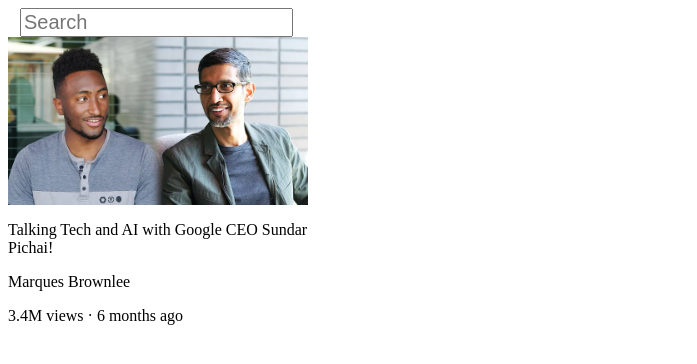
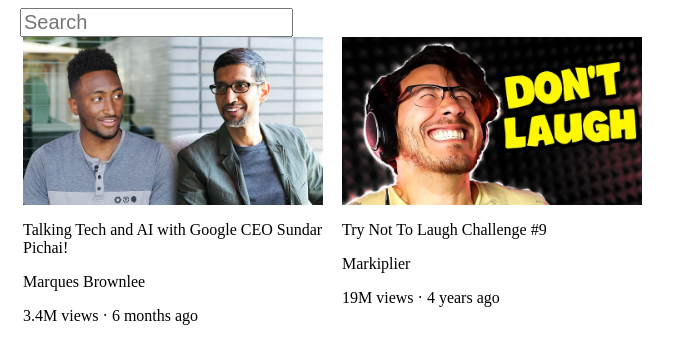
Before and after one commit to pratikrawat27/HTML---CSS, a plain HTML site: page Project1/index.html in a window 1280 px wide. Shown: the whole page, without its empty margins (0-697 px from the left). Drawn offline with Linux system fonts and the light colour scheme.

Commit message:
learn about div elements

```diff
--- a/Project1/index.html
+++ b/Project1/index.html
@@ -8,10 +8,18 @@
 
 <body>
     <input type="text" placeholder="Search" id="search">
-    <img class="thumbnail" src="thumbnaile/thumbnail-1.webp" alt="img1">
-    <p class="video-title">Talking Tech and AI with Google CEO Sundar Pichai!</p>
-    <p class="video-aut">Marques Brownlee</p>
-    <p class="video-status">3.4M views · 6 months ago</p>
+    <div class="video-prev">
+        <img class="thumbnail" src="thumbnaile/thumbnail-1.webp" alt="img1">
+        <p class="video-title">Talking Tech and AI with Google CEO Sundar Pichai!</p>
+        <p class="video-aut">Marques Brownlee</p>
+        <p class="video-status">3.4M views · 6 months ago</p>
+    </div>
+    <div class="video-prev">
+        <img class="thumbnail" src="thumbnaile/thumbnail-2.webp" alt="img1">
+        <p class="video-title">Try Not To Laugh Challenge #9</p>
+        <p class="video-aut">Markiplier</p>
+        <p class="video-status">19M views · 4 years ago</p>
+    </div>
 </body>
 
 </html>
--- a/Project1/style/index.css
+++ b/Project1/style/index.css
@@ -5,7 +5,14 @@
 #search {
     font-size: 20px;
     margin-left: 12px;
+    display: block;
 }
 .video-title {
     width: 300px;
 }
+.video-prev {
+    width: 300px;
+    display: inline-block;
+    vertical-align: top;
+    margin-left: 15px;
+}
```
Also changed, not shown: Project1/thumbnaile/thumbnail-2.webp (added).
